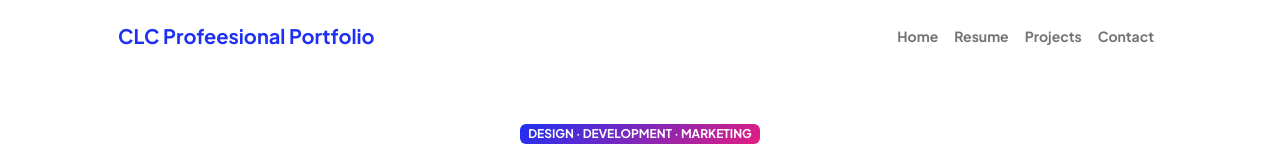
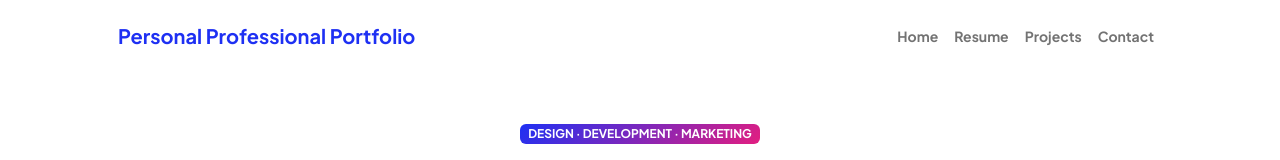
Before and after one commit to lcchua/portfolio, a website: page index.html in a window 1280 px wide. Shown: the top 160 px of the page. Drawn offline with nearby package versions, Linux system fonts and the light colour scheme.

Commit message:
amend top lefthand text label

```diff
--- a/index.html
+++ b/index.html
@@ -22,7 +22,7 @@
             <!-- Navigation-->
             <nav class="navbar navbar-expand-lg navbar-light bg-white py-3">
                 <div class="container px-5">
-                    <a class="navbar-brand" href="index.html"><span class="fw-bolder text-primary">CLC Profeesional Portfolio</span></a>
+                    <a class="navbar-brand" href="index.html"><span class="fw-bolder text-primary">Personal Professional Portfolio</span></a>
                     <button class="navbar-toggler" type="button" data-bs-toggle="collapse" data-bs-target="#navbarSupportedContent" aria-controls="navbarSupportedContent" aria-expanded="false" aria-label="Toggle navigation"><span class="navbar-toggler-icon"></span></button>
                     <div class="collapse navbar-collapse" id="navbarSupportedContent">
                         <ul class="navbar-nav ms-auto mb-2 mb-lg-0 small fw-bolder">
```
